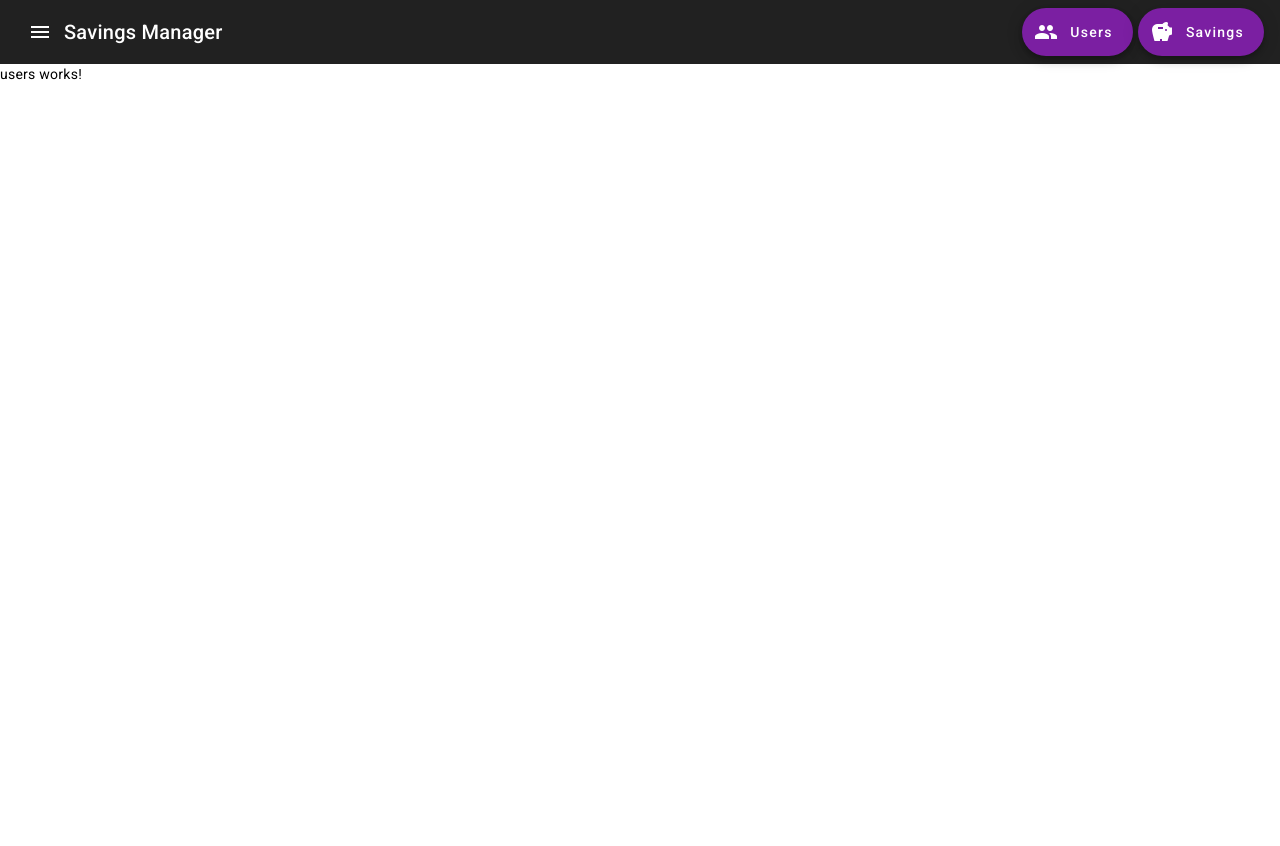
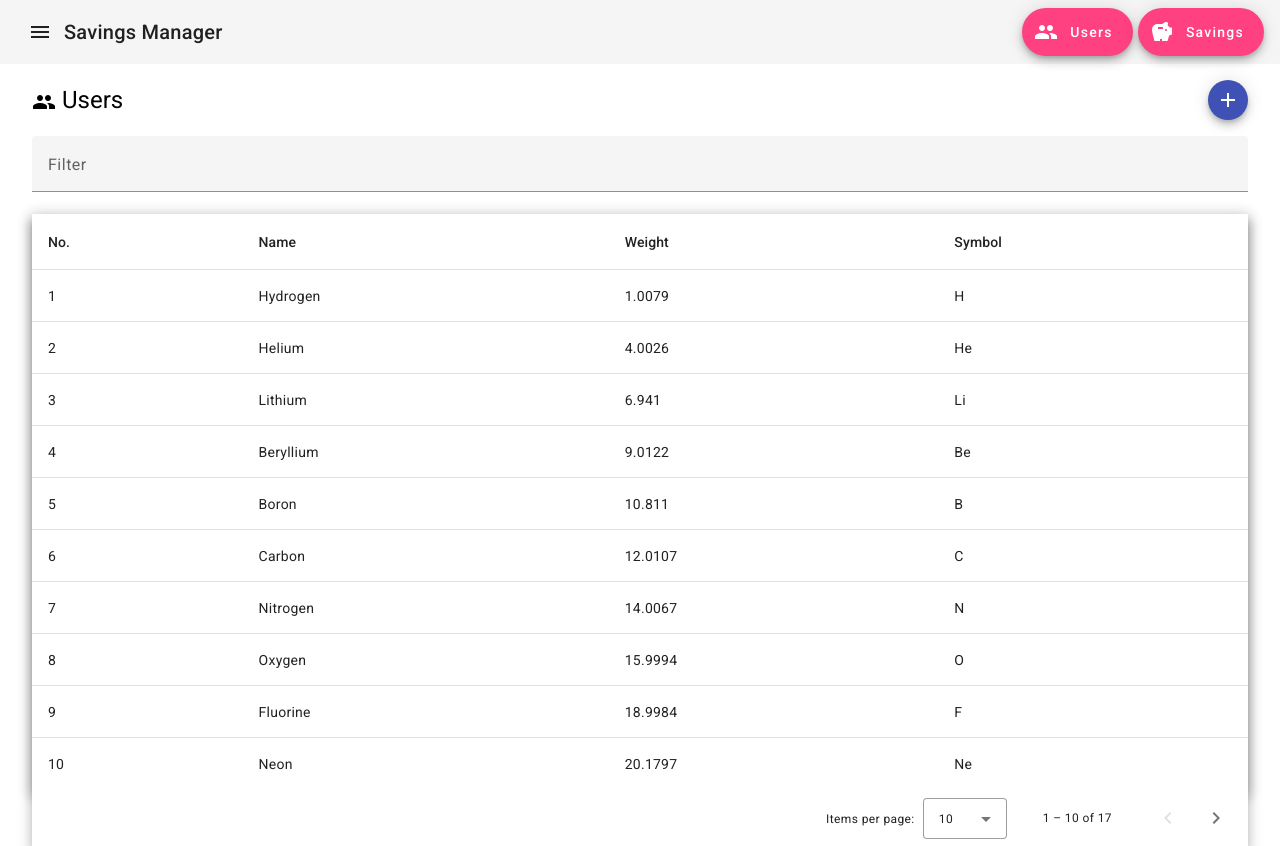
Before and after one commit to DamianVasquezCalle/managing-saving-deposits, an Angular app: page /users in a window 1280 px wide. Before the commit the page ends 800 px from the top, so only its background shows below. Built offline with nearby package versions, Linux system fonts and the light colour scheme.

Commit message:
Basic table + filtering + sorting + button implemented

```diff
--- a/angular.json
+++ b/angular.json
@@ -25,7 +25,7 @@
               "src/assets"
             ],
             "styles": [
-              "@angular/material/prebuilt-themes/purple-green.css",
+              "@angular/material/prebuilt-themes/indigo-pink.css",
               "src/styles.css"
             ],
             "scripts": [],
@@ -90,7 +90,7 @@
               "src/assets"
             ],
             "styles": [
-              "@angular/material/prebuilt-themes/purple-green.css",
+              "@angular/material/prebuilt-themes/indigo-pink.css",
               "src/styles.css"
             ],
             "scripts": []
--- a/src/app/components/header/header.component.html
+++ b/src/app/components/header/header.component.html
@@ -9,10 +9,9 @@
     </button>
     <span>Savings Manager</span>
     <span class="example-spacer"></span>
-    <button
+    <a
       mat-fab
       extended
-      color="primary"
       aria-label="Users"
       routerLink="/users"
       routerLinkActive="active"
@@ -20,12 +19,11 @@
     >
       <mat-icon>group</mat-icon>
       Users
-    </button>
+    </a>
     &nbsp;
-    <button
+    <a
       mat-fab
       extended
-      color="primary"
       aria-label="Deposits"
       routerLink="/deposits"
       routerLinkActive="active"
@@ -33,6 +31,6 @@
     >
       <mat-icon>savings</mat-icon>
       Savings
-    </button>
+    </a>
   </mat-toolbar-row>
 </mat-toolbar>
--- a/src/app/components/users/users.component.html
+++ b/src/app/components/users/users.component.html
@@ -1 +1,67 @@
-<p>users works!</p>
+<div style="padding: 1rem 2rem 1rem 2rem; display: flex">
+  <div style="flex: 1 1; align-self: center">
+    <h1 style="margin: 0">
+      <mat-icon style="vertical-align: text-bottom">group</mat-icon> Users
+    </h1>
+  </div>
+  <div style="flex: 1 1; max-width: min-content">
+    <button
+      mat-mini-fab
+      color="primary"
+      aria-label="New user"
+      (click)="addData()"
+    >
+      <mat-icon>add</mat-icon>
+    </button>
+  </div>
+</div>
+<div style="padding: 0rem 2rem 0rem 2rem">
+  <mat-form-field style="width: 100%">
+    <mat-label>Filter</mat-label>
+    <input
+      matInput
+      (keyup)="applyFilter($event)"
+      placeholder="User name or attribute"
+      #input
+    />
+  </mat-form-field>
+  <div class="mat-elevation-z8">
+    <table
+      mat-table
+      [dataSource]="dataSource"
+      class="mat-elevation-z8 demo-table"
+    >
+      <!-- Position Column -->
+      <ng-container matColumnDef="position">
+        <th mat-header-cell *matHeaderCellDef>No.</th>
+        <td mat-cell *matCellDef="let element">{{ element.position }}</td>
+      </ng-container>
+
+      <!-- Name Column -->
+      <ng-container matColumnDef="name">
+        <th mat-header-cell *matHeaderCellDef>Name</th>
+        <td mat-cell *matCellDef="let element">{{ element.name }}</td>
+      </ng-container>
+
+      <!-- Weight Column -->
+      <ng-container matColumnDef="weight">
+        <th mat-header-cell *matHeaderCellDef>Weight</th>
+        <td mat-cell *matCellDef="let element">{{ element.weight }}</td>
+      </ng-container>
+
+      <!-- Symbol Column -->
+      <ng-container matColumnDef="symbol">
+        <th mat-header-cell *matHeaderCellDef>Symbol</th>
+        <td mat-cell *matCellDef="let element">{{ element.symbol }}</td>
+      </ng-container>
+
+      <tr mat-header-row *matHeaderRowDef="displayedColumns"></tr>
+      <tr mat-row *matRowDef="let row; columns: displayedColumns"></tr>
+    </table>
+
+    <mat-paginator
+      [pageSizeOptions]="[10, 25, 100]"
+      aria-label="Select page of users"
+    ></mat-paginator>
+  </div>
+</div>
--- a/src/app/components/users/users.component.ts
+++ b/src/app/components/users/users.component.ts
@@ -1,12 +1,75 @@
-import { Component } from '@angular/core';
+import { AfterViewInit, Component, ViewChild } from '@angular/core';
+import { MatButtonModule } from '@angular/material/button';
+import { MatTableDataSource, MatTableModule } from '@angular/material/table';
+import { MatGridListModule } from '@angular/material/grid-list';
+import { MatIconModule } from '@angular/material/icon';
+import { MatSort, MatSortModule } from '@angular/material/sort';
+import { MatPaginator, MatPaginatorModule } from '@angular/material/paginator';
+import { MatFormFieldModule } from '@angular/material/form-field';
+import { MatInputModule } from '@angular/material/input';
+
+import type { UserElement } from './users.interface';
+
+const ELEMENT_DATA: UserElement[] = [
+  { position: 1, name: 'Hydrogen', weight: 1.0079, symbol: 'H' },
+  { position: 2, name: 'Helium', weight: 4.0026, symbol: 'He' },
+  { position: 3, name: 'Lithium', weight: 6.941, symbol: 'Li' },
+  { position: 4, name: 'Beryllium', weight: 9.0122, symbol: 'Be' },
+  { position: 5, name: 'Boron', weight: 10.811, symbol: 'B' },
+  { position: 6, name: 'Carbon', weight: 12.0107, symbol: 'C' },
+  { position: 7, name: 'Nitrogen', weight: 14.0067, symbol: 'N' },
+  { position: 8, name: 'Oxygen', weight: 15.9994, symbol: 'O' },
+  { position: 9, name: 'Fluorine', weight: 18.9984, symbol: 'F' },
+  { position: 10, name: 'Neon', weight: 20.1797, symbol: 'Ne' },
+  { position: 4, name: 'Beryllium', weight: 9.0122, symbol: 'Be' },
+  { position: 5, name: 'Boron', weight: 10.811, symbol: 'B' },
+  { position: 6, name: 'Carbon', weight: 12.0107, symbol: 'C' },
+  { position: 7, name: 'Nitrogen', weight: 14.0067, symbol: 'N' },
+  { position: 8, name: 'Oxygen', weight: 15.9994, symbol: 'O' },
+  { position: 9, name: 'Fluorine', weight: 18.9984, symbol: 'F' },
+  { position: 10, name: 'Neon', weight: 20.1797, symbol: 'Ne' },
+];
 
 @Component({
   selector: 'app-users',
   standalone: true,
-  imports: [],
+  imports: [MatFormFieldModule, MatInputModule, MatButtonModule, MatTableModule, MatGridListModule, MatIconModule, MatSortModule, MatPaginatorModule],
   templateUrl: './users.component.html',
   styleUrl: './users.component.css'
 })
-export class UsersComponent {
+export class UsersComponent implements AfterViewInit {
+  dataSource: MatTableDataSource<UserElement>;
+  displayedColumns: string[] = ['position', 'name', 'weight', 'symbol'];
 
+  @ViewChild(MatPaginator) paginator!: MatPaginator;
+  @ViewChild(MatSort) sort!: MatSort;
+
+  constructor() {
+    this.dataSource = new MatTableDataSource([...ELEMENT_DATA])
+  }
+
+  ngAfterViewInit(): void {
+    this.dataSource.paginator = this.paginator;
+    this.dataSource.sort = this.sort;
+  }
+
+  applyFilter(event: Event) {
+    const filterValue = (event.target as HTMLInputElement).value;
+    this.dataSource.filter = filterValue.trim().toLowerCase();
+
+    if (this.dataSource.paginator) {
+      this.dataSource.paginator.firstPage();
+    }
+  }
+
+  addData() {
+    console.log("addData")
+    const randomElementIndex = Math.floor(Math.random() * ELEMENT_DATA.length);
+    this.dataSource.data = [...this.dataSource.data, ELEMENT_DATA[randomElementIndex]];
+  }
+
+  // removeData() {
+  //   this.dataToDisplay = this.dataToDisplay.slice(0, -1);
+  //   this.dataSource.setData(this.dataToDisplay);
+  // }
 }
--- /dev/null
+++ b/src/app/components/users/users.interface.ts
@@ -0,0 +1,6 @@
+export interface UserElement {
+  name: string;
+  position: number;
+  weight: number;
+  symbol: string;
+}
```
